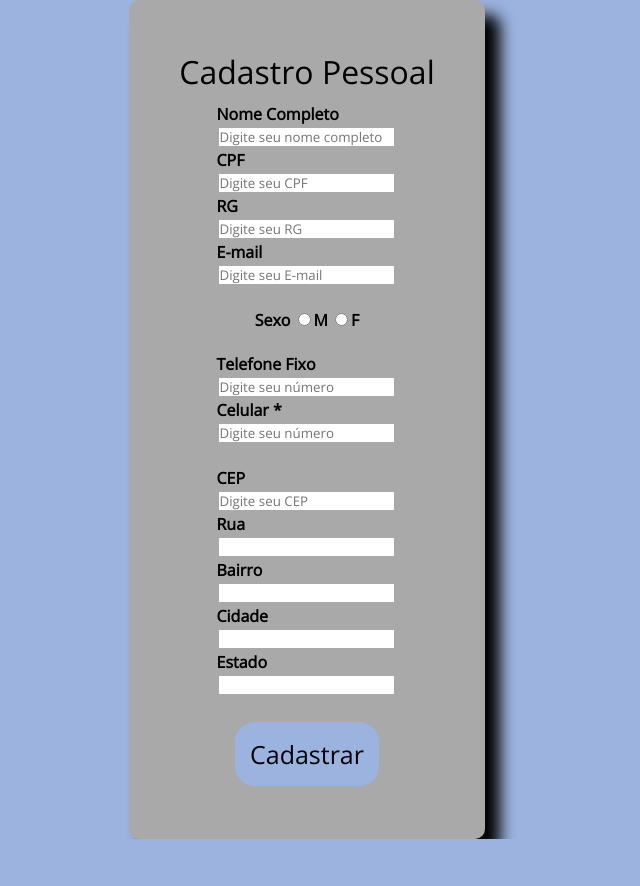
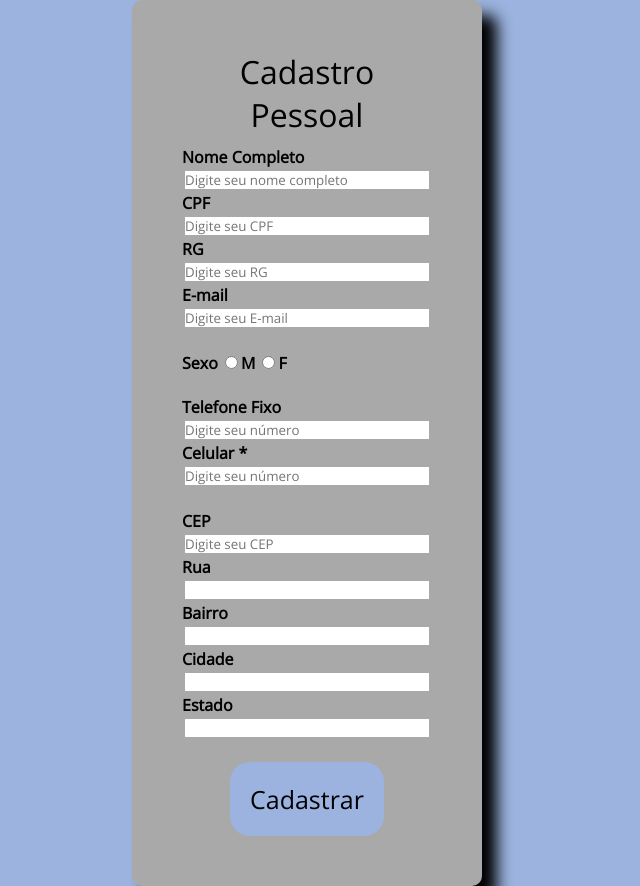
Before and after one commit to renanrfds/desafioItau, a plain HTML site: page index.html in a window 1280 px wide. Shown: the whole page, without its empty margins (333-973 px from the left). Before the commit the page ends 839 px from the top, so only its background shows below. Drawn offline with nearby package versions, Linux system fonts and the light colour scheme.

Commit message:
Formatação do  CSS

```diff
--- a/css/indexStyle.css
+++ b/css/indexStyle.css
@@ -9,9 +9,8 @@
 
 body {
     background-color: rgb(156, 179, 223);
-
-    min-height: 100;
-    min-width: 100;
+    min-height: auto;
+    max-width: auto;
     display: flex;
     align-items: center;
     justify-content: center;
@@ -20,15 +19,16 @@ body {
 div.container {
     background-color: darkgrey;
     max-width: 400px;
-    min-height: 10px;
+    min-height: 50px;
     padding: 50px;
     box-shadow: 15px 15px 15px black;
     border-radius: 10px;
 }
 
 form {
-    display: flex;
     flex-direction: column;
+    max-width: 250px;
+    max-height: 700x;
     align-items: center;
 }
 
@@ -45,7 +45,7 @@ form input {
 #titulo {
     font-weight: 500;
     margin-bottom: 10px;
-    position: relative;
+    text-align: center;
 }
 
 form input[type="radio"] {
@@ -53,7 +53,9 @@ form input[type="radio"] {
 }
 
 form input[type="submit"] {
-    padding: 15px;
+    display: block;
+    margin: auto;
+    padding: 20px;
     background-color: rgb(156, 179, 223);
     border-radius: 20px;
     font-size: 25px;
```
